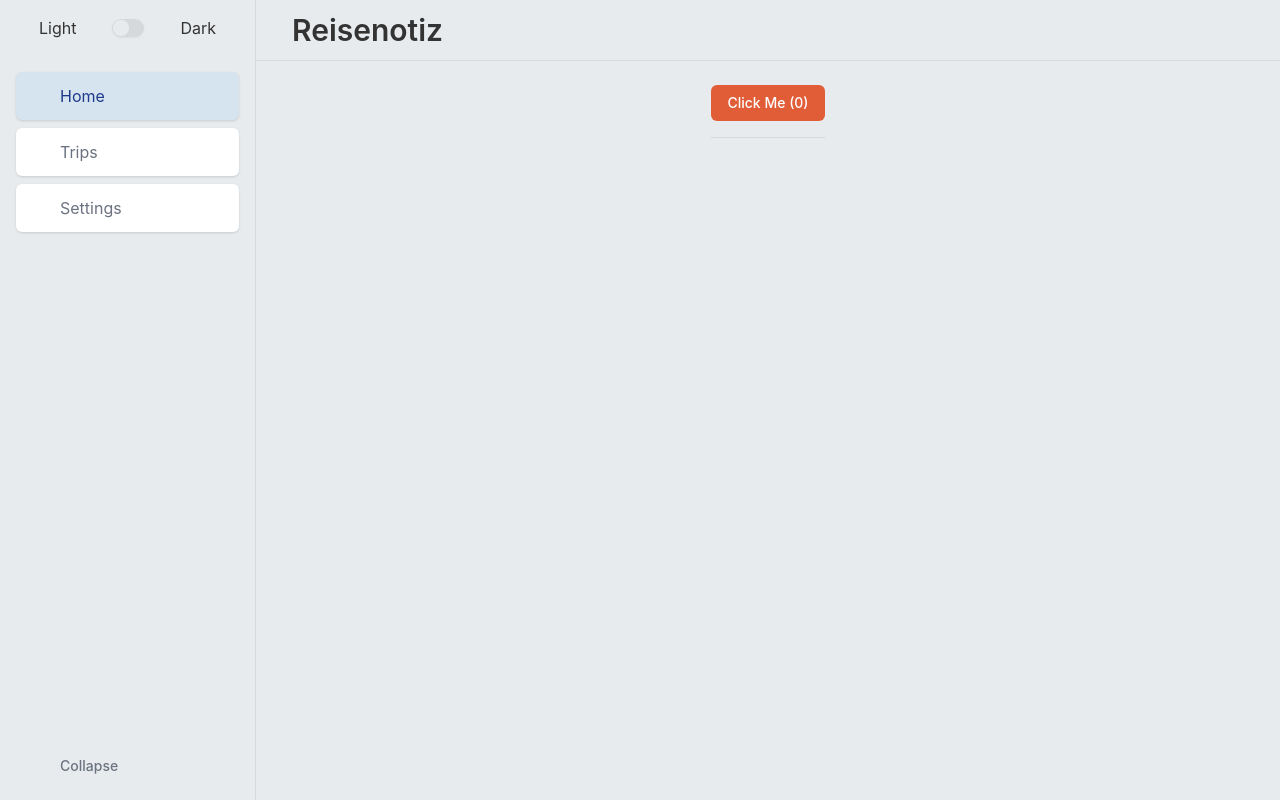
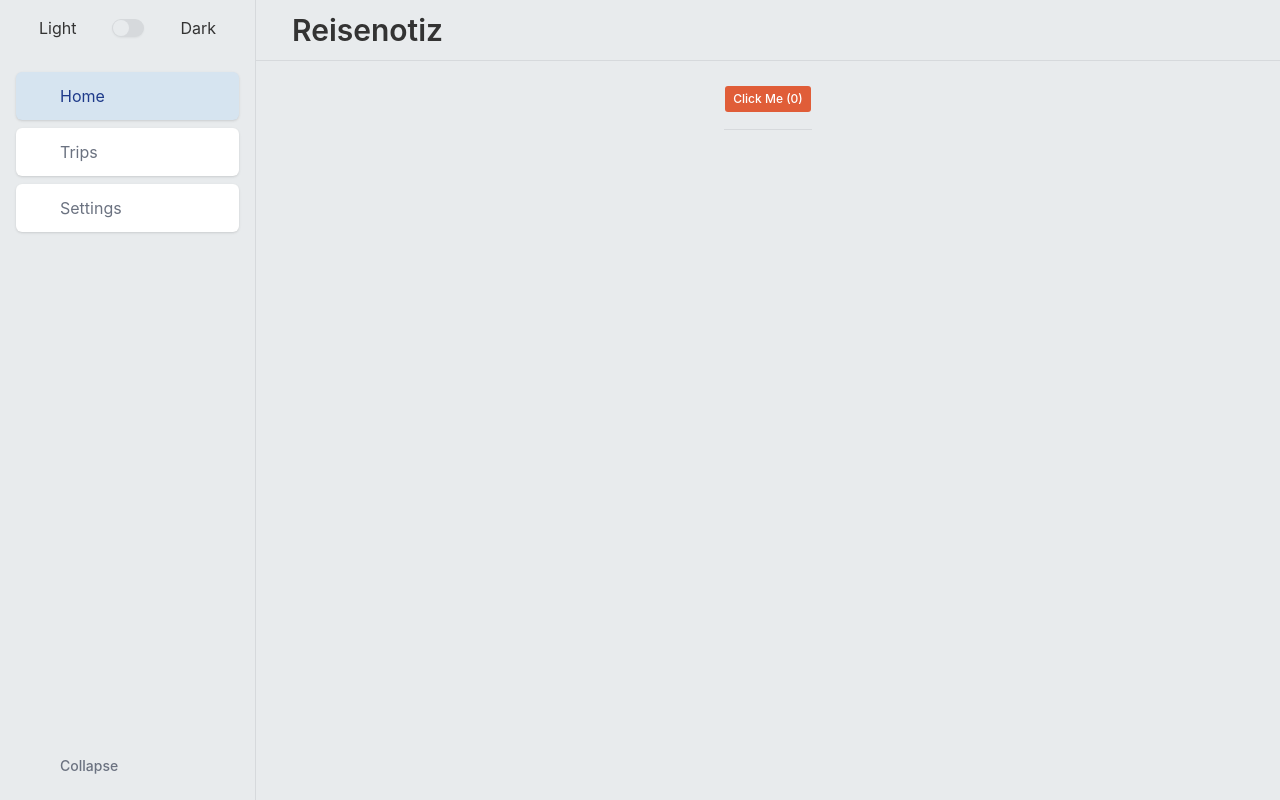
Before and after one commit to MrModest/reisenotiz, a React (Vite) app: page / in a window 1280 px wide. Built offline with nearby package versions, Linux system fonts and the light colour scheme; some icons are missing.

Commit message:
migrate button component to base-ui

```diff
--- a/src/components/ui/button.tsx
+++ b/src/components/ui/button.tsx
@@ -1,32 +1,29 @@
-import * as React from 'react'
-import { Slot } from '@radix-ui/react-slot'
+import { Button as ButtonPrimitive } from '@base-ui/react/button'
 import { cva, type VariantProps } from 'class-variance-authority'
 
 import { cn } from '@/lib/utils'
 
 const buttonVariants = cva(
-  "inline-flex items-center justify-center gap-2 whitespace-nowrap rounded-sm text-sm font-medium transition-all disabled:pointer-events-none disabled:opacity-50 [&_svg]:pointer-events-none [&_svg:not([class*='size-'])]:size-4 shrink-0 [&_svg]:shrink-0 outline-none focus-visible:border-ring focus-visible:ring-ring/50 focus-visible:ring-[3px] aria-invalid:ring-destructive/20 dark:aria-invalid:ring-destructive/40 aria-invalid:border-destructive",
+  "focus-visible:border-ring focus-visible:ring-ring/30 aria-invalid:ring-destructive/20 dark:aria-invalid:ring-destructive/40 aria-invalid:border-destructive dark:aria-invalid:border-destructive/50 rounded-xs border border-transparent bg-clip-padding text-xs/relaxed font-medium focus-visible:ring-[2px] aria-invalid:ring-[2px] [&_svg:not([class*='size-'])]:size-4 inline-flex items-center justify-center whitespace-nowrap transition-all disabled:pointer-events-none disabled:opacity-50 [&_svg]:pointer-events-none shrink-0 [&_svg]:shrink-0 outline-none group/button select-none",
   {
     variants: {
       variant: {
-        default: 'bg-primary text-primary-foreground hover:bg-primary/90',
-        destructive:
-          'bg-destructive text-white hover:bg-destructive/90 focus-visible:ring-destructive/20 dark:focus-visible:ring-destructive/40 dark:bg-destructive/60',
-        outline:
-          'border bg-background shadow-xs hover:bg-accent hover:text-accent-foreground dark:bg-input/30 dark:border-input dark:hover:bg-input/50',
-        secondary:
-          'bg-secondary text-secondary-foreground hover:bg-secondary/80',
-        ghost:
-          'hover:bg-accent hover:text-accent-foreground dark:hover:bg-accent/50',
+        default: 'bg-primary text-primary-foreground hover:bg-primary/80',
+        outline: 'border-border dark:bg-input/30 hover:bg-input/50 hover:text-foreground aria-expanded:bg-muted aria-expanded:text-foreground',
+        secondary: 'bg-secondary text-secondary-foreground hover:bg-secondary/80 aria-expanded:bg-secondary aria-expanded:text-secondary-foreground',
+        ghost: 'hover:bg-muted hover:text-foreground dark:hover:bg-muted/50 aria-expanded:bg-muted aria-expanded:text-foreground',
+        destructive: 'bg-destructive/10 hover:bg-destructive/20 focus-visible:ring-destructive/20 dark:focus-visible:ring-destructive/40 dark:bg-destructive/20 text-destructive focus-visible:border-destructive/40 dark:hover:bg-destructive/30',
         link: 'text-primary underline-offset-4 hover:underline',
       },
       size: {
-        default: 'h-9 px-4 py-2 has-[>svg]:px-3',
-        sm: 'h-8 gap-1.5 px-3 has-[>svg]:px-2.5',
-        lg: 'h-10 px-6 has-[>svg]:px-4',
-        icon: 'size-9',
-        'icon-sm': 'size-8',
-        'icon-lg': 'size-10',
+        default: "h-7 gap-1 px-2 text-xs/relaxed has-data-[icon=inline-end]:pr-1.5 has-data-[icon=inline-start]:pl-1.5 [&_svg:not([class*='size-'])]:size-3.5",
+        xs: "h-5 gap-1 rounded-sm px-2 text-[0.625rem] has-data-[icon=inline-end]:pr-1.5 has-data-[icon=inline-start]:pl-1.5 [&_svg:not([class*='size-'])]:size-2.5",
+        sm: "h-6 gap-1 px-2 text-xs/relaxed has-data-[icon=inline-end]:pr-1.5 has-data-[icon=inline-start]:pl-1.5 [&_svg:not([class*='size-'])]:size-3",
+        lg: "h-8 gap-1 px-2.5 text-xs/relaxed has-data-[icon=inline-end]:pr-2 has-data-[icon=inline-start]:pl-2 [&_svg:not([class*='size-'])]:size-4",
+        icon: "size-7 [&_svg:not([class*='size-'])]:size-3.5",
+        'icon-xs': "size-5 rounded-sm [&_svg:not([class*='size-'])]:size-2.5",
+        'icon-sm': "size-6 [&_svg:not([class*='size-'])]:size-3",
+        'icon-lg': "size-8 [&_svg:not([class*='size-'])]:size-4",
       },
     },
     defaultVariants: {
@@ -42,15 +39,12 @@ type ButtonSize = NonNullable<ButtonProps['size']>
 
 function Button({
   className,
-  variant,
-  size,
-  asChild = false,
+  variant = 'default',
+  size = 'default',
   ...props
-}: React.ComponentProps<'button'> & ButtonProps & { asChild?: boolean }) {
-  const Comp = asChild ? Slot : 'button'
-
+}: ButtonPrimitive.Props & ButtonProps) {
   return (
-    <Comp
+    <ButtonPrimitive
       data-slot='button'
       className={cn(buttonVariants({ variant, size, className }))}
       {...props}
```
